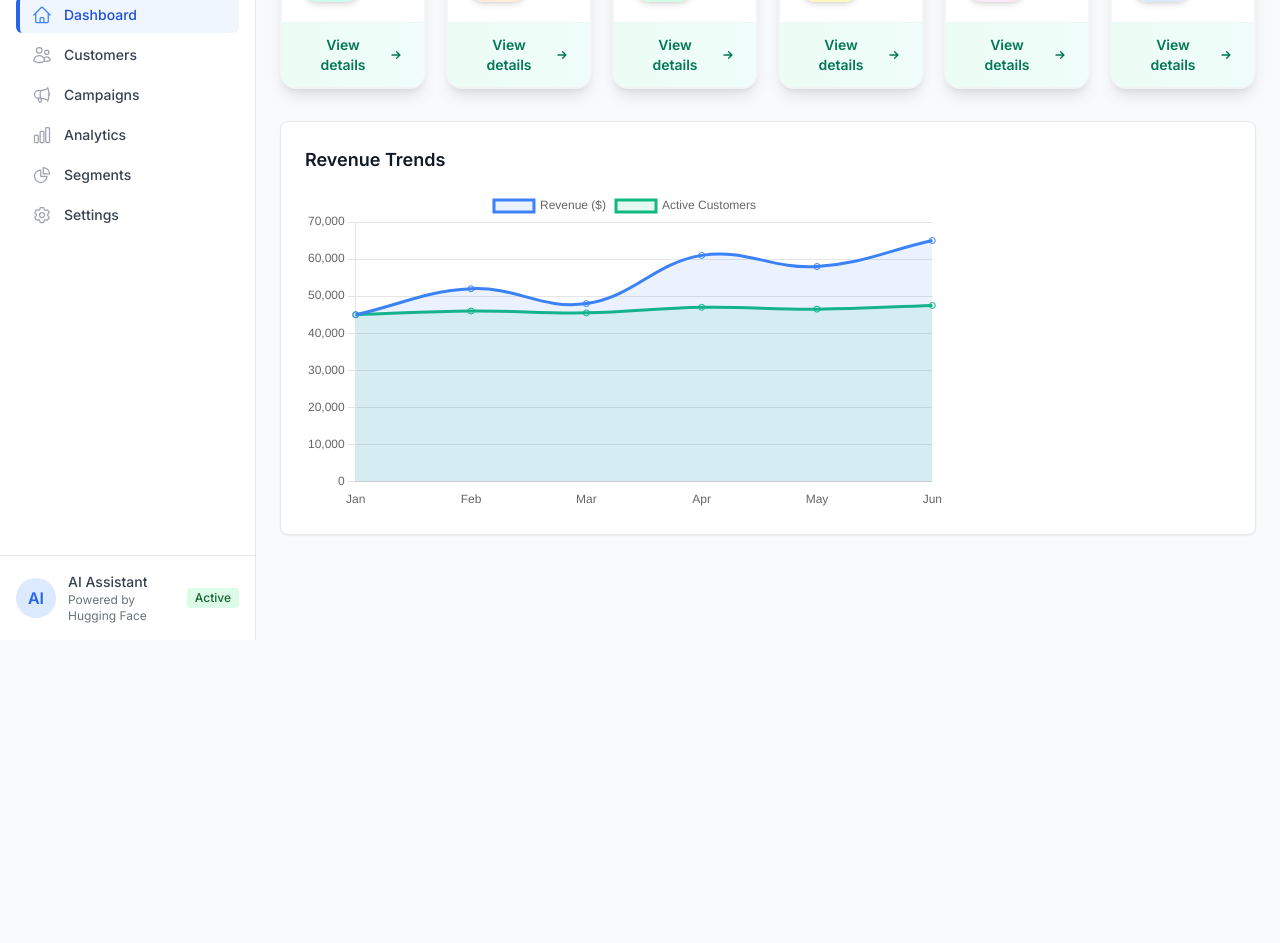
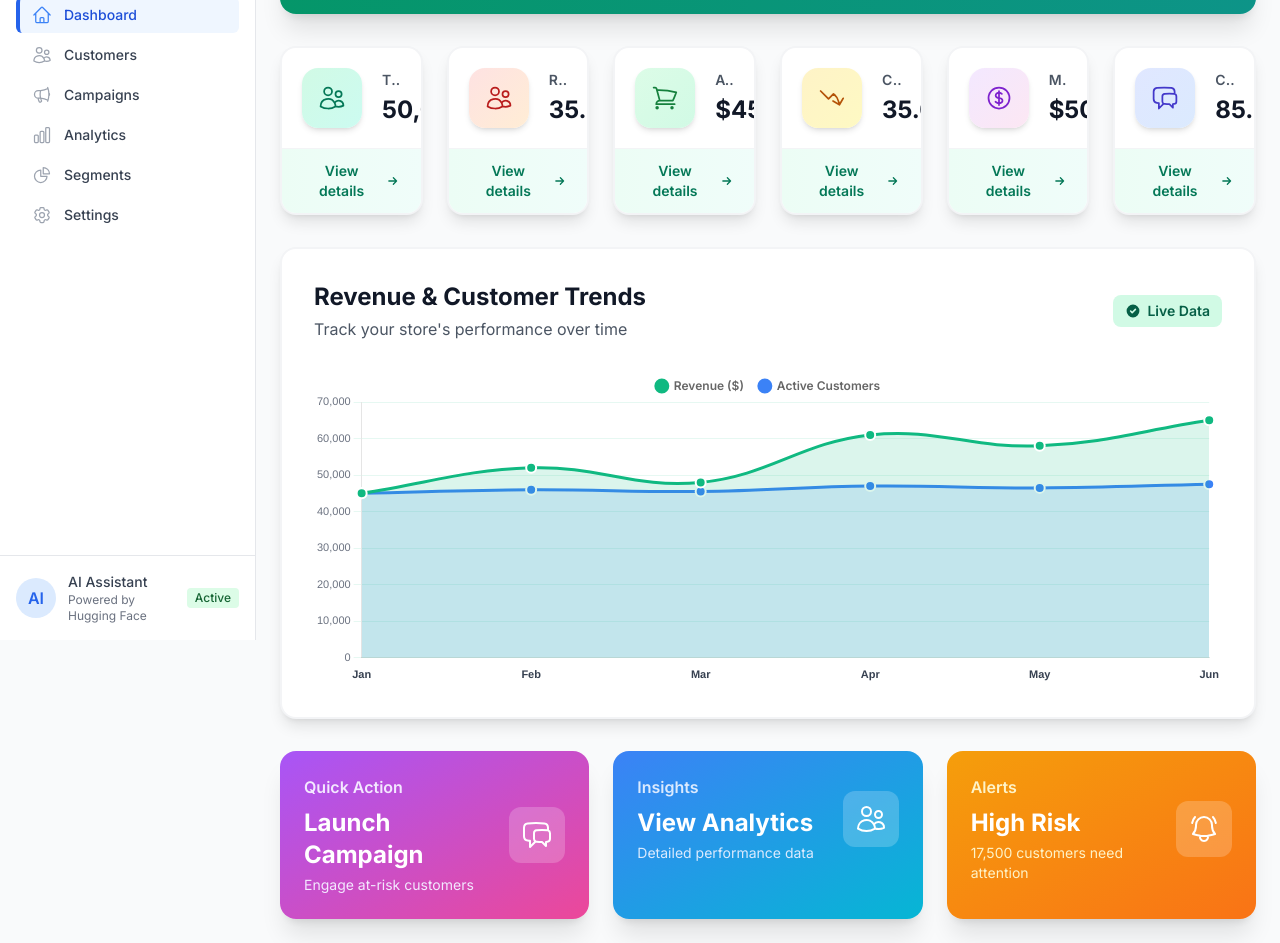
Before and after one commit to j-saiadithya/freshmart-ai-retention, a React (Create React App) app in the folder frontend/: page / in a window 1280 px wide. Shown: the part 160-1103 px from the top of the page. Before the commit the page ends 800 px from the top, so only its background shows below. Built offline with nearby package versions, Linux system fonts and the light colour scheme; no server answers.

Commit message:
Add files via upload

```diff
--- a/frontend/src/pages/Dashboard.jsx
+++ b/frontend/src/pages/Dashboard.jsx
@@ -1,5 +1,7 @@
 import React, { useState, useEffect } from "react";
+import { useNavigate } from "react-router-dom";
 import MetricsCard from "../components/dashboard/MetricsCard";
+import MetricDetailsModal from "../components/MetricDetailsModal";
 import {
   UsersIcon,
   CurrencyDollarIcon,
@@ -34,9 +36,22 @@ ChartJS.register(
 );
 
 const Dashboard = () => {
+  const navigate = useNavigate();
   const [loading, setLoading] = useState(true);
   const [metrics, setMetrics] = useState(null);
   const [revenueData, setRevenueData] = useState(null);
+  const [modalOpen, setModalOpen] = useState(false);
+  const [selectedMetric, setSelectedMetric] = useState(null);
+
+  const openModal = (metricType) => {
+    setSelectedMetric(metricType);
+    setModalOpen(true);
+  };
+
+  const closeModal = () => {
+    setModalOpen(false);
+    setSelectedMetric(null);
+  };
 
   useEffect(() => {
     fetchDashboardData();
@@ -56,16 +71,15 @@ const Dashboard = () => {
         total_customers: status.total_customers,
         retention_rate: 100 - churnStats.high_risk_percentage,
         churn_rate: churnStats.high_risk_percentage,
-        avg_basket_size: 45.0, // mocked (not available in backend)
+        avg_basket_size: 45.0,
         high_risk_customers: Math.round(
           (churnStats.high_risk_percentage / 100) * status.total_customers
         ),
-        monthly_revenue: 50000, // mocked
-        campaigns_sent: 1250, // mocked
-        campaign_success_rate: 85.5, // mocked
+        monthly_revenue: 50000,
+        campaigns_sent: 1250,
+        campaign_success_rate: 85.5,
       });
 
-      // Revenue trends (mocked for demo)
       setRevenueData({
         labels: ["Jan", "Feb", "Mar", "Apr", "May", "Jun"],
         revenue: [45000, 52000, 48000, 61000, 58000, 65000],
@@ -76,7 +90,6 @@ const Dashboard = () => {
     } catch (error) {
       console.error("Dashboard API failed, using fallback data", error);
 
-      // Fallback data (safe demo mode)
       setMetrics({
         total_customers: 50000,
         retention_rate: 35.2,
@@ -108,6 +121,7 @@ const Dashboard = () => {
       trend: "up",
       icon: UsersIcon,
       color: "primary",
+      onClick: () => navigate('/customers'),
     },
     {
       title: "Retention Rate",
@@ -118,6 +132,7 @@ const Dashboard = () => {
       trend: "down",
       icon: UsersIcon,
       color: "red",
+      onClick: () => openModal('retention_rate'),
     },
     {
       title: "Avg Basket Size",
@@ -126,6 +141,7 @@ const Dashboard = () => {
       trend: "up",
       icon: ShoppingCartIcon,
       color: "green",
+      onClick: () => openModal('avg_basket'),
     },
     {
       title: "Churn Risk",
@@ -134,6 +150,7 @@ const Dashboard = () => {
       trend: "down",
       icon: ArrowTrendingDownIcon,
       color: "yellow",
+      onClick: () => openModal('churn_risk'),
     },
     {
       title: "Monthly Revenue",
@@ -144,6 +161,7 @@ const Dashboard = () => {
       trend: "up",
       icon: CurrencyDollarIcon,
       color: "purple",
+      onClick: () => openModal('monthly_revenue'),
     },
     {
       title: "Campaign Success",
@@ -154,19 +172,66 @@ const Dashboard = () => {
       trend: "up",
       icon: ChatBubbleLeftRightIcon,
       color: "indigo",
+      onClick: () => openModal('campaign_success'),
     },
   ];
 
   const chartOptions = {
     responsive: true,
+    maintainAspectRatio: false,
     plugins: {
-      legend: { position: "top" },
-      tooltip: { mode: "index", intersect: false },
+      legend: {
+        position: "top",
+        labels: {
+          font: {
+            family: "'Inter', sans-serif",
+            size: 12,
+            weight: 600,
+          },
+          usePointStyle: true,
+          padding: 15,
+        }
+      },
+      tooltip: {
+        mode: "index",
+        intersect: false,
+        backgroundColor: 'rgba(0, 0, 0, 0.8)',
+        padding: 12,
+        cornerRadius: 8,
+        titleFont: {
+          size: 14,
+          weight: 'bold',
+        },
+        bodyFont: {
+          size: 13,
+        },
+      },
     },
     interaction: { intersect: false },
     scales: {
-      y: { beginAtZero: true },
-      x: { grid: { display: false } },
+      y: {
+        beginAtZero: true,
+        grid: {
+          color: 'rgba(16, 185, 129, 0.1)',
+        },
+        ticks: {
+          font: {
+            size: 11,
+            weight: 500,
+          },
+          color: '#6B7280',
+        }
+      },
+      x: {
+        grid: { display: false },
+        ticks: {
+          font: {
+            size: 11,
+            weight: 600,
+          },
+          color: '#374151',
+        }
+      },
     },
   };
 
@@ -176,44 +241,146 @@ const Dashboard = () => {
       {
         label: "Revenue ($)",
         data: revenueData.revenue,
-        borderColor: "rgb(59, 130, 246)",
-        backgroundColor: "rgba(59, 130, 246, 0.1)",
+        borderColor: "rgb(16, 185, 129)",
+        backgroundColor: "rgba(16, 185, 129, 0.15)",
         fill: true,
         tension: 0.4,
+        borderWidth: 3,
+        pointBackgroundColor: 'rgb(16, 185, 129)',
+        pointBorderColor: '#fff',
+        pointBorderWidth: 2,
+        pointRadius: 5,
+        pointHoverRadius: 7,
       },
       {
         label: "Active Customers",
         data: revenueData.customers,
-        borderColor: "rgb(16, 185, 129)",
-        backgroundColor: "rgba(16, 185, 129, 0.1)",
+        borderColor: "rgb(59, 130, 246)",
+        backgroundColor: "rgba(59, 130, 246, 0.15)",
         fill: true,
         tension: 0.4,
+        borderWidth: 3,
+        pointBackgroundColor: 'rgb(59, 130, 246)',
+        pointBorderColor: '#fff',
+        pointBorderWidth: 2,
+        pointRadius: 5,
+        pointHoverRadius: 7,
       },
     ],
   };
 
   return (
     <div className="max-w-7xl mx-auto">
-      <h1 className="text-2xl font-bold text-gray-900 mb-6">Dashboard</h1>
+      {/* Header with gradient background */}
+      <div className="mb-8 bg-gradient-to-r from-emerald-600 to-teal-600 rounded-2xl p-8 shadow-xl">
+        <div className="flex items-center justify-between">
+          <div>
+            <h1 className="text-3xl font-bold text-white mb-2">Welcome to FreshMart Dashboard</h1>
+            <p className="text-emerald-100 text-lg">Your customer retention insights at a glance</p>
+          </div>
+          <div className="hidden md:block">
+            <div className="bg-white/20 backdrop-blur-sm rounded-xl px-6 py-4 border border-white/30">
+              <p className="text-emerald-100 text-sm font-semibold mb-1">Today's Date</p>
+              <p className="text-white text-xl font-bold">{new Date().toLocaleDateString('en-US', { month: 'short', day: 'numeric', year: 'numeric' })}</p>
+            </div>
+          </div>
+        </div>
+      </div>
 
-      <div className="grid grid-cols-1 gap-5 sm:grid-cols-2 lg:grid-cols-3 xl:grid-cols-6 mb-8">
+      {/* Metrics Cards */}
+      <div className="grid grid-cols-1 gap-6 sm:grid-cols-2 lg:grid-cols-3 xl:grid-cols-6 mb-8">
         {metricsData.map((metric, index) => (
           <MetricsCard key={index} {...metric} loading={loading} />
         ))}
       </div>
 
-      <div className="card p-6">
-        <h2 className="text-lg font-semibold text-gray-900 mb-4">
-          Revenue Trends
-        </h2>
+      {/* Revenue Chart */}
+      <div className="bg-white rounded-2xl shadow-lg p-8 border-2 border-gray-100 hover:shadow-xl transition-shadow">
+        <div className="flex items-center justify-between mb-6">
+          <div>
+            <h2 className="text-2xl font-bold text-gray-900">Revenue & Customer Trends</h2>
+            <p className="text-gray-600 mt-1">Track your store's performance over time</p>
+          </div>
+          <div className="flex items-center space-x-2">
+            <span className="inline-flex items-center px-3 py-1.5 rounded-lg bg-emerald-100 text-emerald-800 text-sm font-semibold">
+              <svg className="w-4 h-4 mr-1.5" fill="currentColor" viewBox="0 0 20 20">
+                <path fillRule="evenodd" d="M10 18a8 8 0 100-16 8 8 0 000 16zm3.707-9.293a1 1 0 00-1.414-1.414L9 10.586 7.707 9.293a1 1 0 00-1.414 1.414l2 2a1 1 0 001.414 0l4-4z" clipRule="evenodd" />
+              </svg>
+              Live Data
+            </span>
+          </div>
+        </div>
         <div className="h-80">
           {chartData ? (
             <Line options={chartOptions} data={chartData} />
           ) : (
-            <p>Loading chart...</p>
+            <div className="flex items-center justify-center h-full">
+              <div className="text-center">
+                <div className="animate-spin rounded-full h-12 w-12 border-b-2 border-emerald-600 mx-auto"></div>
+                <p className="mt-4 text-gray-600 font-medium">Loading chart data...</p>
+              </div>
+            </div>
           )}
         </div>
       </div>
+
+      {/* Quick Actions */}
+      <div className="grid grid-cols-1 md:grid-cols-3 gap-6 mt-8">
+        <div
+          onClick={() => navigate('/campaigns')}
+          className="bg-gradient-to-br from-purple-500 to-pink-500 rounded-2xl p-6 text-white shadow-xl hover:shadow-2xl transition-all transform hover:-translate-y-1 cursor-pointer"
+        >
+          <div className="flex items-center justify-between">
+            <div>
+              <p className="text-purple-100 font-semibold mb-2">Quick Action</p>
+              <h3 className="text-2xl font-bold mb-1">Launch Campaign</h3>
+              <p className="text-purple-100 text-sm">Engage at-risk customers</p>
+            </div>
+            <div className="bg-white/20 rounded-xl p-3">
+              <ChatBubbleLeftRightIcon className="h-8 w-8" />
+            </div>
+          </div>
+        </div>
+
+        <div
+          onClick={() => navigate('/analytics')}
+          className="bg-gradient-to-br from-blue-500 to-cyan-500 rounded-2xl p-6 text-white shadow-xl hover:shadow-2xl transition-all transform hover:-translate-y-1 cursor-pointer"
+        >
+          <div className="flex items-center justify-between">
+            <div>
+              <p className="text-blue-100 font-semibold mb-2">Insights</p>
+              <h3 className="text-2xl font-bold mb-1">View Analytics</h3>
+              <p className="text-blue-100 text-sm">Detailed performance data</p>
+            </div>
+            <div className="bg-white/20 rounded-xl p-3">
+              <UsersIcon className="h-8 w-8" />
+            </div>
+          </div>
+        </div>
+
+        <div
+          onClick={() => openModal('high_risk')}
+          className="bg-gradient-to-br from-amber-500 to-orange-500 rounded-2xl p-6 text-white shadow-xl hover:shadow-2xl transition-all transform hover:-translate-y-1 cursor-pointer"
+        >
+          <div className="flex items-center justify-between">
+            <div>
+              <p className="text-amber-100 font-semibold mb-2">Alerts</p>
+              <h3 className="text-2xl font-bold mb-1">High Risk</h3>
+              <p className="text-amber-100 text-sm">{metrics?.high_risk_customers?.toLocaleString()} customers need attention</p>
+            </div>
+            <div className="bg-white/20 rounded-xl p-3">
+              <BellAlertIcon className="h-8 w-8" />
+            </div>
+          </div>
+        </div>
+      </div>
+
+      {/* Metric Details Modal */}
+      <MetricDetailsModal
+        isOpen={modalOpen}
+        onClose={closeModal}
+        metricType={selectedMetric}
+      />
     </div>
   );
 };
```
